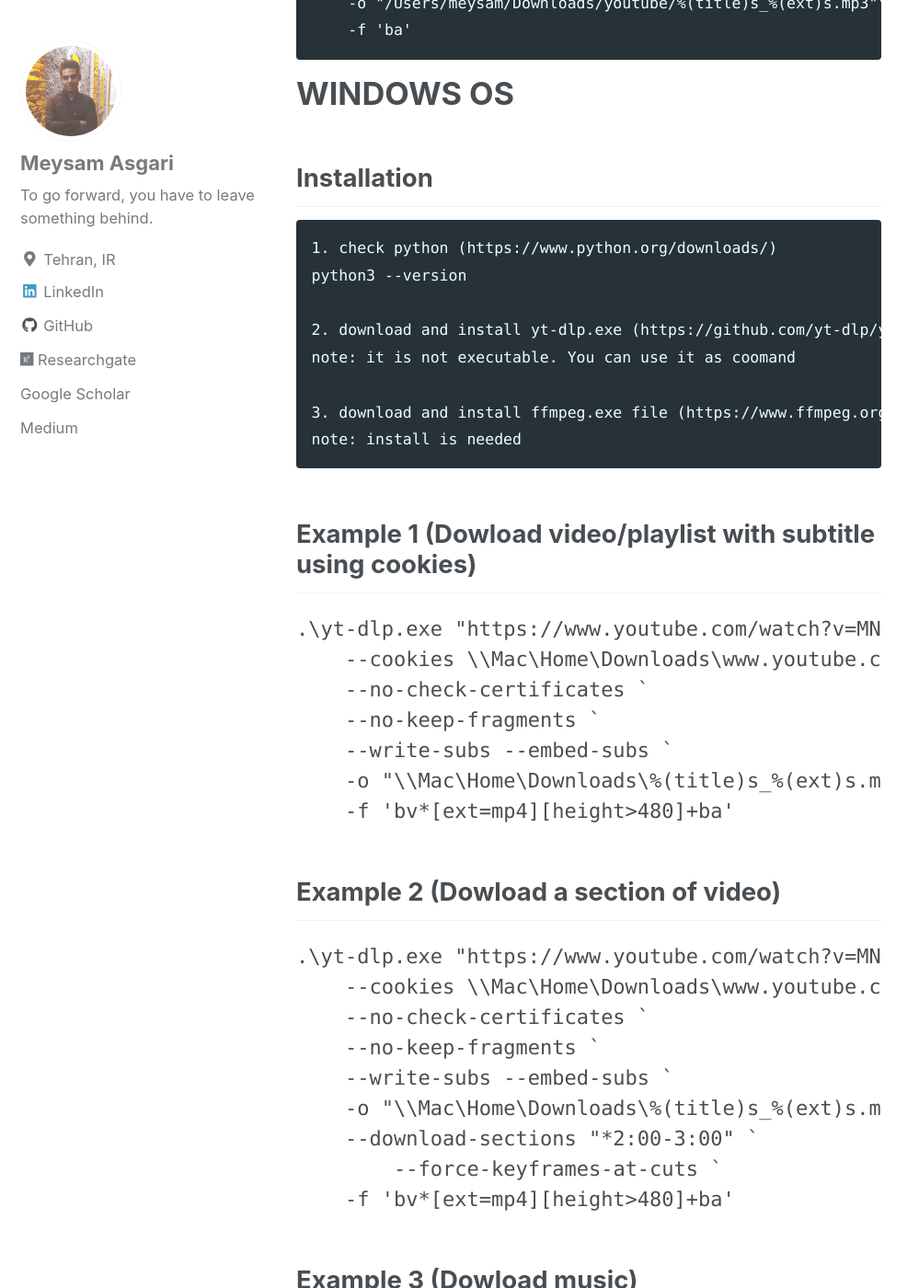
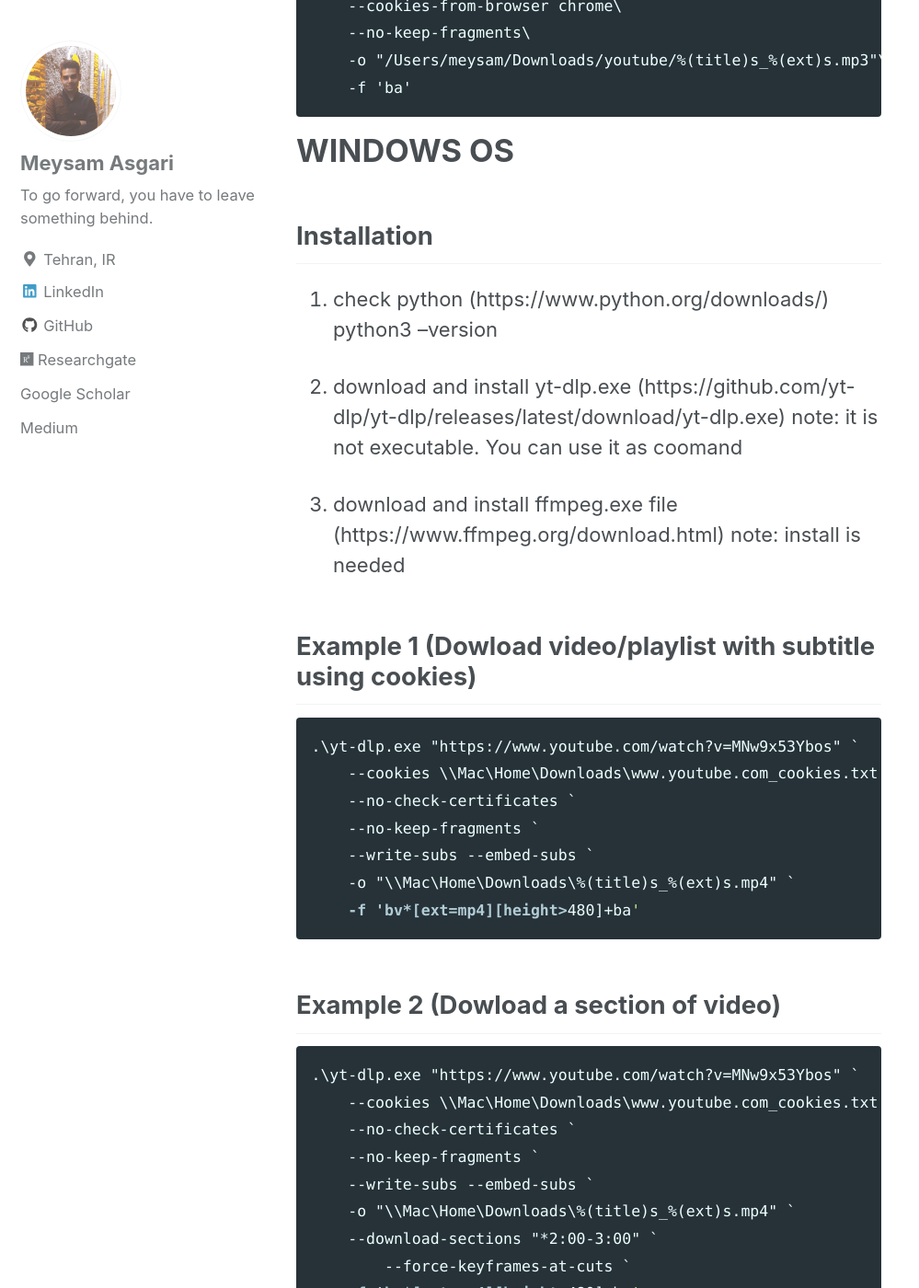
Before and after one commit to meysamasgari/meysamasgari.github.io, a Jekyll site: the page built from _posts/2025-08-24-youtube-dl.md, in a window 1280 px wide and 1400 px high, scrolled down 2520 px. Shown: the whole window at 92% size, without its empty margins (0-999 px from the left). Built offline with Jekyll 4.4.1, drawn with Linux system fonts in a browser that asks for light colours; nearby versions of some CDN libraries; some of the changed text lies outside the part shown.

Commit message:
modify youtube post

````diff
--- a/_posts/2025-08-24-youtube-dl.md
+++ b/_posts/2025-08-24-youtube-dl.md
@@ -20,7 +20,7 @@ Here is a summary of the main functionality.
 
 # MAC OS
 ## Installation
-```
+
 1. check python (https://www.python.org/downloads/)
 python3 --version
 
@@ -30,7 +30,6 @@ sudo chmod a+rx /usr/local/bin/yt-dlp
 
 3. download ffmpeg binary file (https://www.ffmpeg.org/download.html)
 note: no install needed. just it's binary is enough. give the binary path in command
-```
 
 ## Example 1 (Dowload video/playlist with subtitle using cookies)
 ```terminal
@@ -43,7 +42,6 @@ yt-dlp "https://www.youtube.com/watch?v=9w8QYW5Wsh0"\
     -o "/Users/meysam/Downloads/%(title)s_%(ext)s.mp4"\
     -f 'bv*[ext=mp4][height>720]+ba'
 ```
-
 ## Example 2 (Dowload a section of video)
 ```terminal
 yt-dlp "https://www.youtube.com/watch?v=MNw9x53Ybos"\
@@ -56,7 +54,6 @@ yt-dlp "https://www.youtube.com/watch?v=MNw9x53Ybos"\
     --download-sections "*2:00-3:00" --force-keyframes-at-cuts\
     -f 'bv*[ext=mp4][height>480]+ba'
 ```
-
 ## Example 3 (Dowload music)
 ```terminal
 yt-dlp "https://www.youtube.com/watch?v=f2AnmLp3wvo"\
@@ -65,9 +62,9 @@ yt-dlp "https://www.youtube.com/watch?v=f2AnmLp3wvo"\
     -o "/Users/meysam/Downloads/youtube/%(title)s_%(ext)s.mp3"\
     -f 'ba'
 ```
+
 # WINDOWS OS
 ## Installation
-```
 1. check python (https://www.python.org/downloads/)
 python3 --version
 
@@ -76,10 +73,9 @@ note: it is not executable. You can use it as coomand
 
 3. download and install ffmpeg.exe file (https://www.ffmpeg.org/download.html)
 note: install is needed
-```
 
 ## Example 1 (Dowload video/playlist with subtitle using cookies)
-```cmd
+```terminal
 .\yt-dlp.exe "https://www.youtube.com/watch?v=MNw9x53Ybos" `
     --cookies \\Mac\Home\Downloads\www.youtube.com_cookies.txt `
     --no-check-certificates `
@@ -89,7 +85,7 @@ note: install is needed
     -f 'bv*[ext=mp4][height>480]+ba'
 ```
 ## Example 2 (Dowload a section of video)
-```cmd
+```terminal
 .\yt-dlp.exe "https://www.youtube.com/watch?v=MNw9x53Ybos" `
     --cookies \\Mac\Home\Downloads\www.youtube.com_cookies.txt `
     --no-check-certificates `
@@ -101,7 +97,7 @@ note: install is needed
     -f 'bv*[ext=mp4][height>480]+ba'
 ```
 ## Example 3 (Dowload music)
-```cmd
+```terminal
 .\yt-dlp.exe "https://www.youtube.com/watch?v=y-d9WbR0emI" `
     --cookies \\Mac\Home\Downloads\www.youtube.com_cookies.txt `
     --no-keep-fragments `
@@ -109,7 +105,7 @@ note: install is needed
     -f 'ba'
 ```
 
-# note (always update yt_dlp before downloading)
+# Note (always update yt_dlp before downloading)
 ```
 1- install or update certifi on your os -> python3 -m pip install certifi
 2- update yt-dlp to latest version -> yt-dlp -Uv
````
